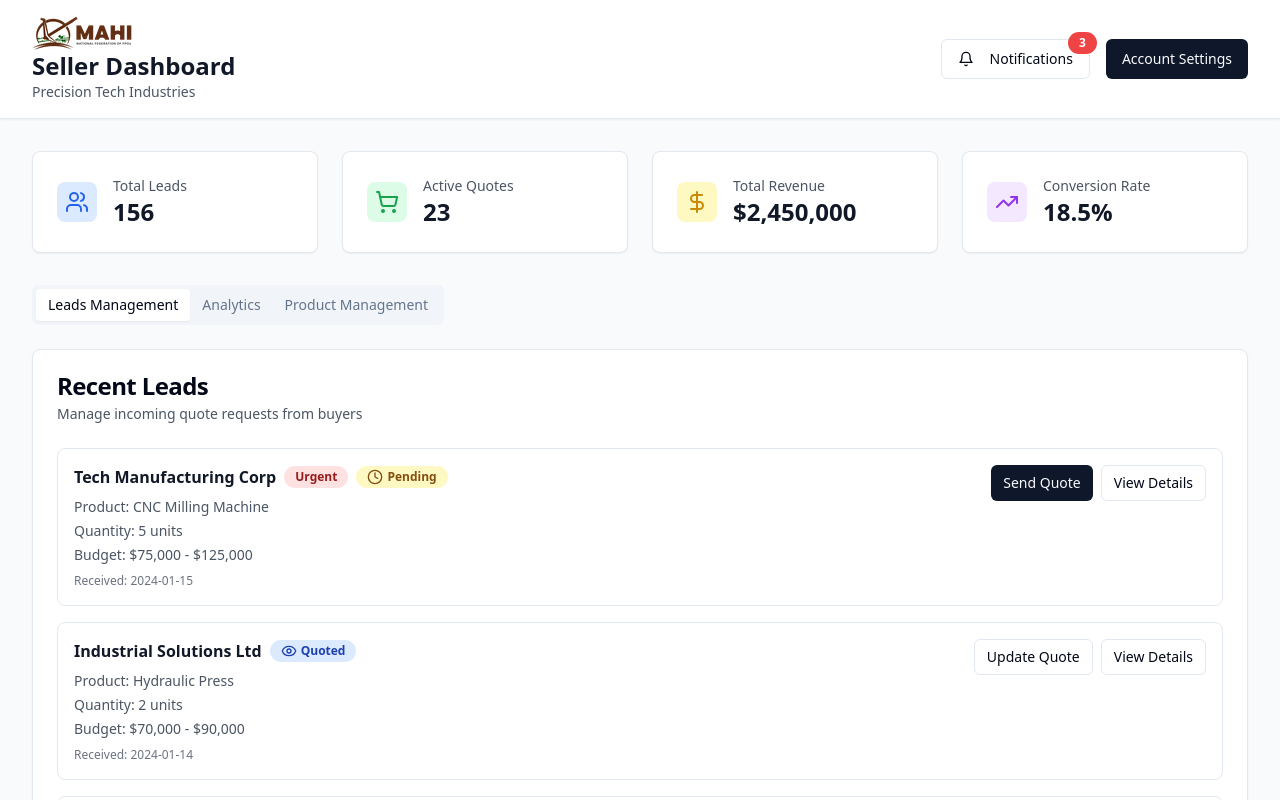
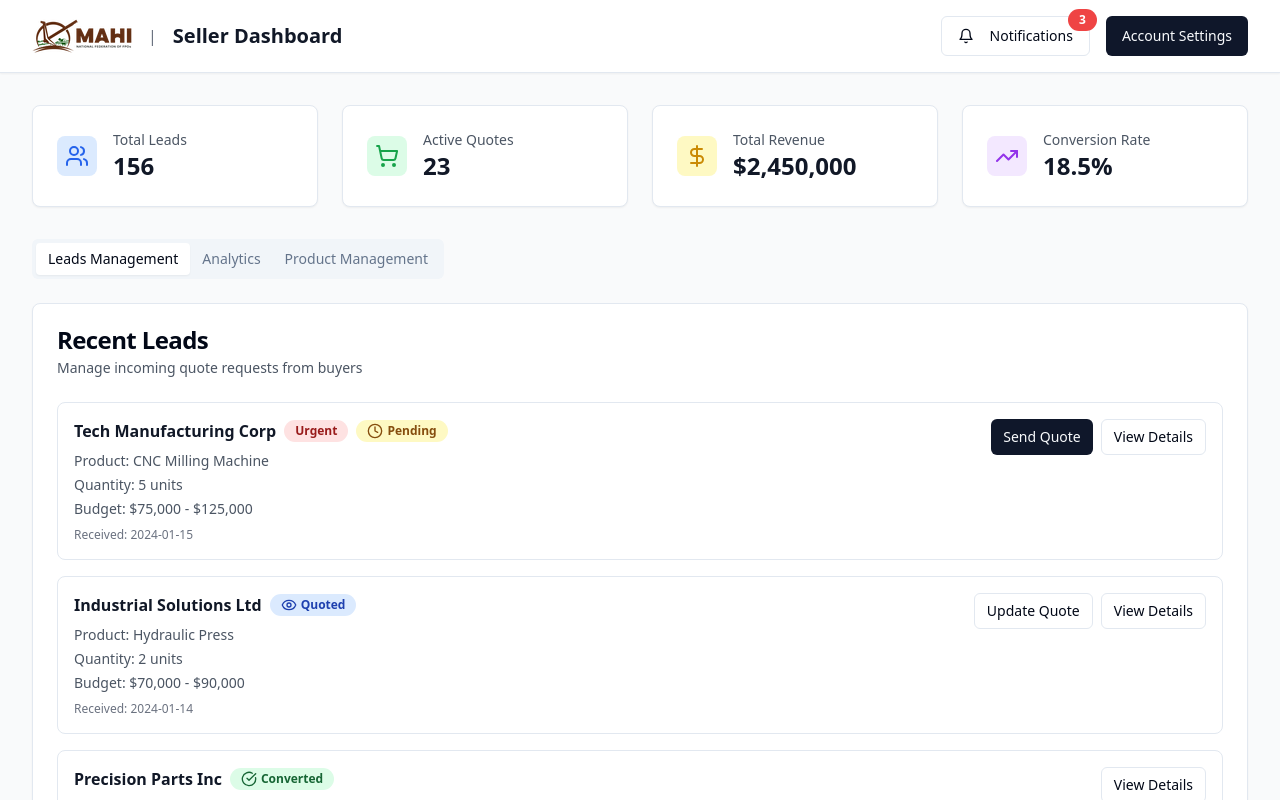
Before and after one commit to bharghav/Mahi_B2B, a React (Vite) app: page /seller-dashboard in a window 1280 px wide. Shown: the top 800 px of the page. Built offline with nearby package versions, Linux system fonts and the light colour scheme.

Commit message:
seller dashboard changes updated

```diff
--- a/src/pages/SellerDashboard.tsx
+++ b/src/pages/SellerDashboard.tsx
@@ -1,5 +1,6 @@
 
 import { useState } from "react";
+import { Link } from "react-router-dom";
 import { Card, CardContent, CardHeader, CardTitle } from "@/components/ui/card";
 import { Button } from "@/components/ui/button";
 import { Badge } from "@/components/ui/badge";
@@ -82,10 +83,17 @@ const SellerDashboard = () => {
       <header className="bg-white shadow-sm border-b">
         <div className="max-w-7xl mx-auto px-4 sm:px-6 lg:px-8">
           <div className="flex justify-between items-center py-4">
-            <div>
+            {/* <div>
               <img src={Logo} width="100" height="30" />
               <h1 className="text-2xl font-bold text-gray-900">Seller Dashboard</h1>
               <p className="text-sm text-gray-600">Precision Tech Industries</p>
+            </div> */}
+            <div className="flex items-center space-x-4">
+              <Link to="/" className="text-2xl font-bold text-blue-600">
+                <img src={Logo} with="500" height="100" />
+              </Link>
+              <span className="text-gray-500">|</span>
+              <h1 className="text-xl font-semibold text-gray-900">Seller Dashboard</h1>
             </div>
             <div className="flex items-center space-x-4">
               <Button variant="outline" className="relative">
```
